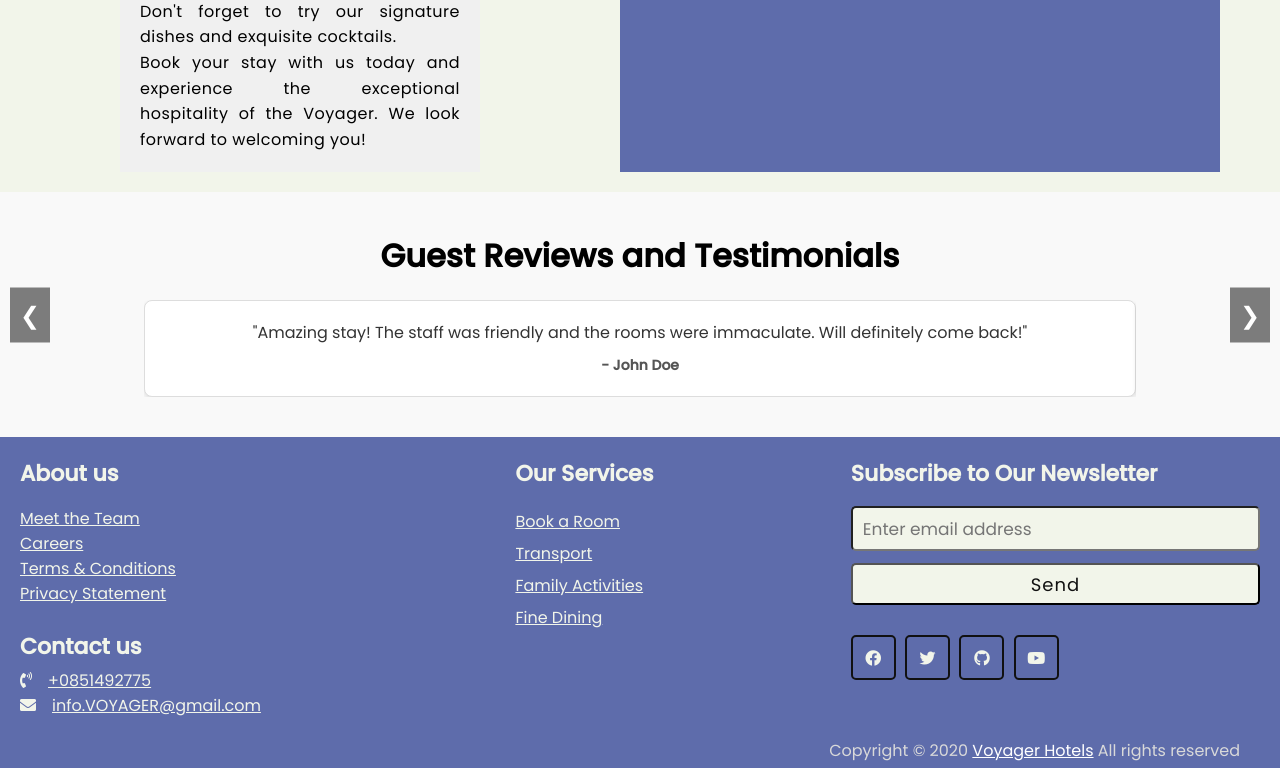
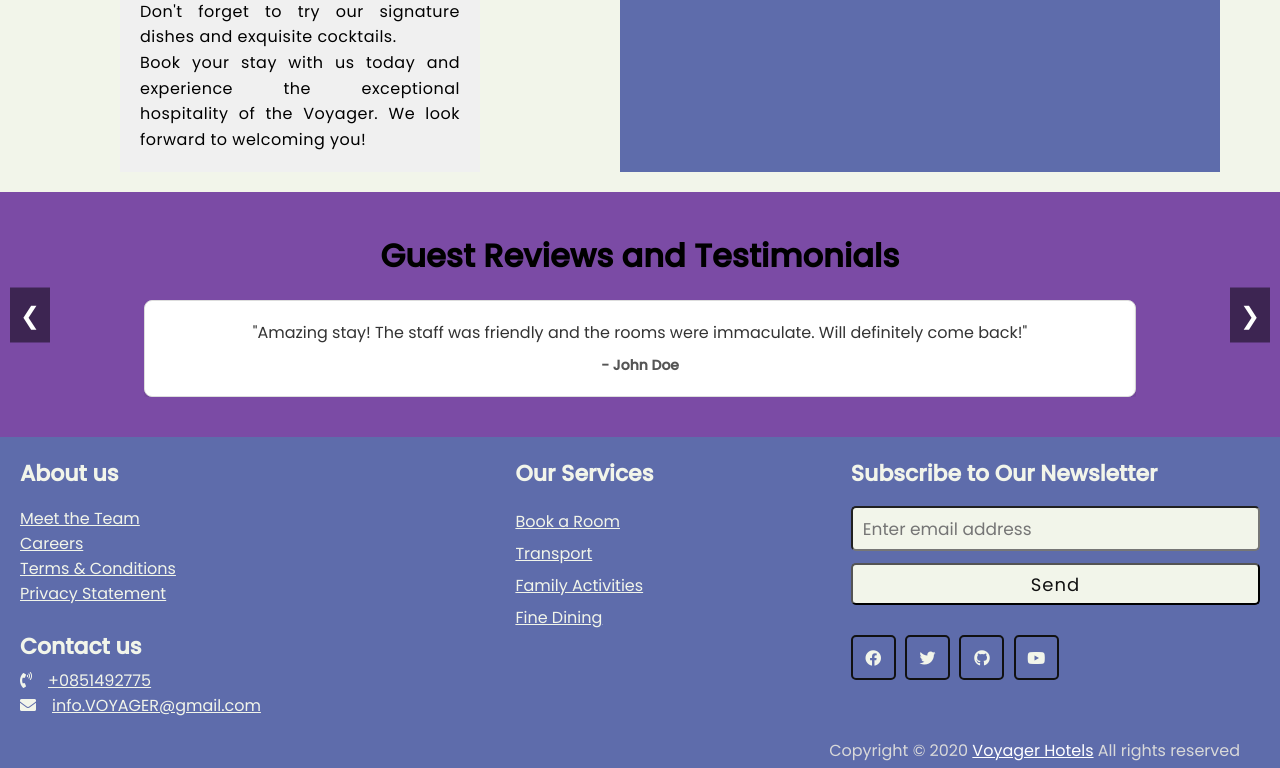
Before and after one commit to Raonaid-Moore/Voyager, a Flask app: page / in a window 1280 px wide. Shown: the part 1317-2085 px from the top of the page. Run offline with Flask 3, Linux system fonts and the light colour scheme.

Commit message:
just fixed a problem with my image on the home page added an image carousel at the bottom of the home page
Changed the bg of the homepage and also fixed the positioning of the carousel
and also linked the read more button

css on the carousel and added some text

changed the colour of the text

changed accommodation navbar

changed contact navbar

changed accomodation navbar

changed home navbar
 changed accommodation navbar

 cillian's font

```diff
--- a/static/css/home.css
+++ b/static/css/home.css
@@ -482,7 +482,7 @@ footer a:hover{
 
 /*REVIEWS*/
 #reviews {
-    background-color: #f9f9f9;
+    background-color: #7B4BA5;
     padding: 40px 20px;
     text-align: center;
     position: relative;
```
